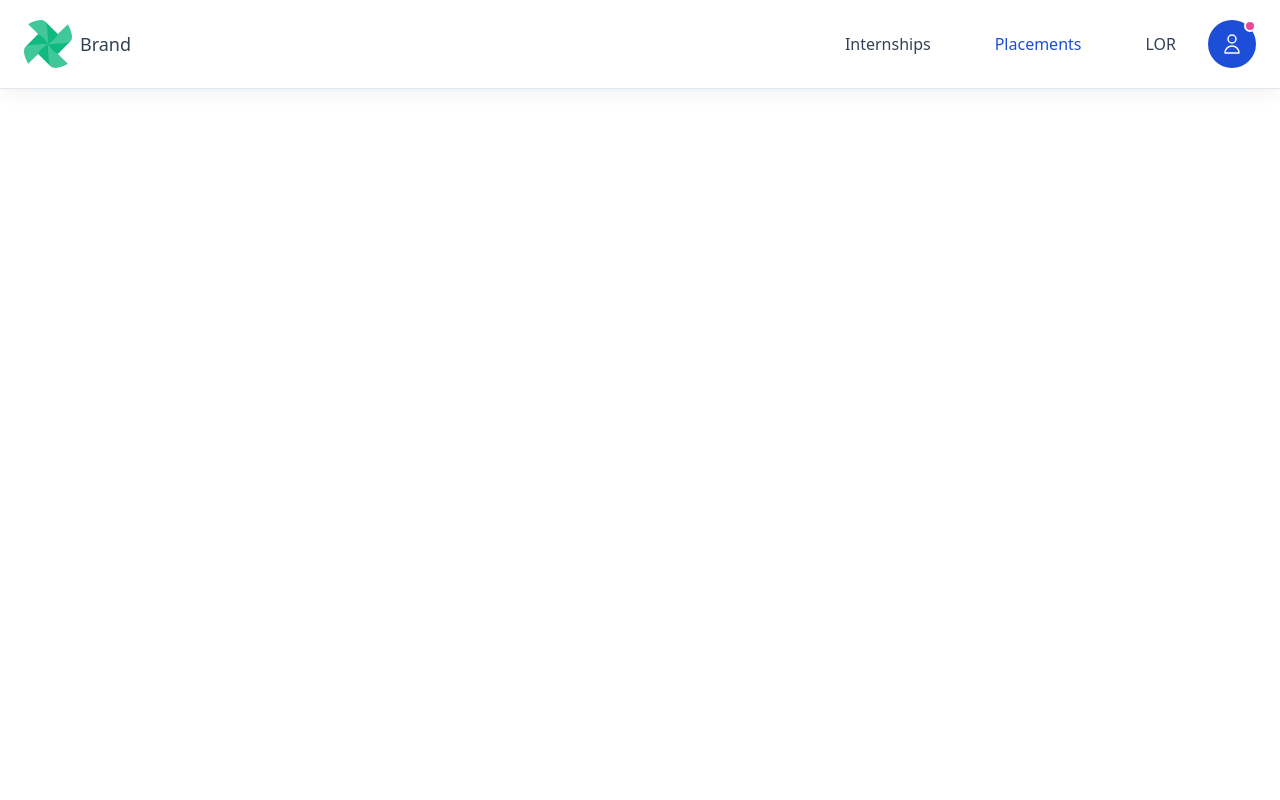
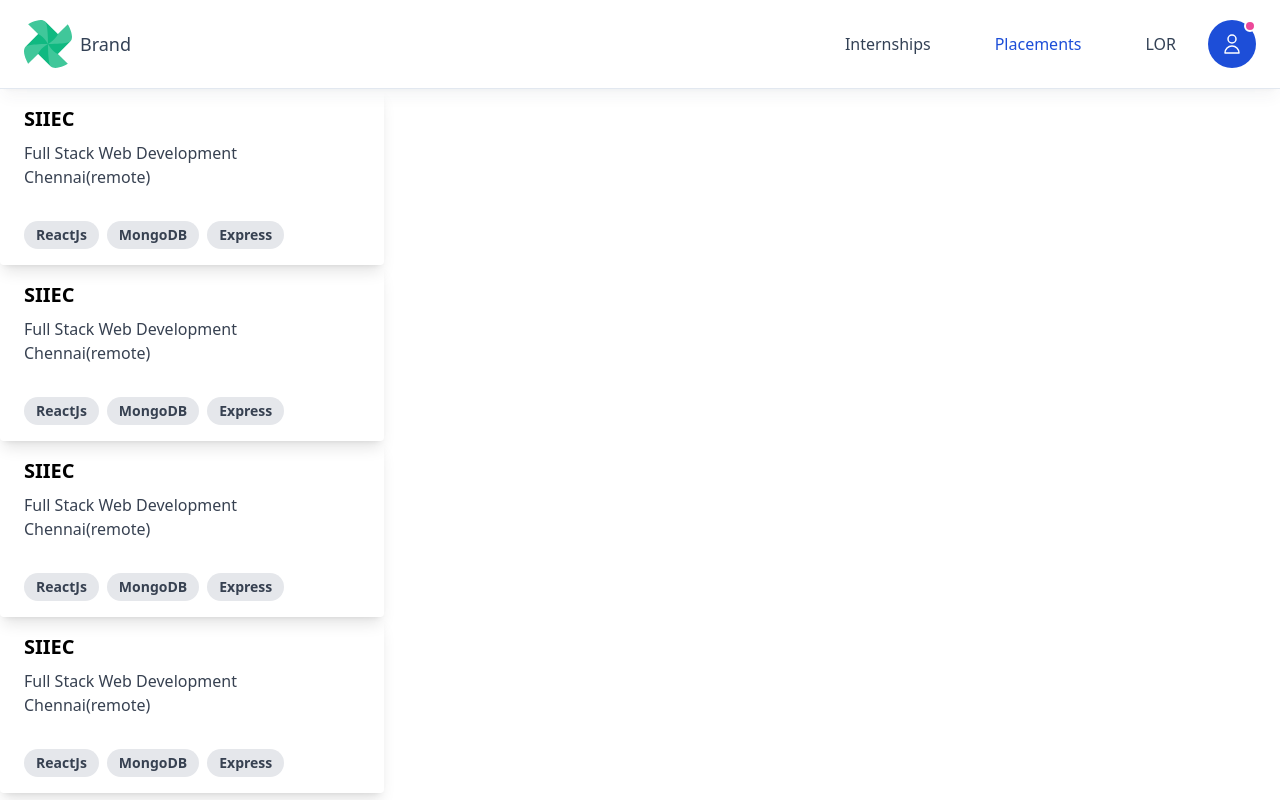
Before and after one commit to cereal-hecker/LetterUp, a React (Vite) app: page /IshipPage in a window 1280 px wide. Built offline with nearby package versions, Linux system fonts and the light colour scheme.

Commit message:
internships page integrated

```diff
--- a/src/App.jsx
+++ b/src/App.jsx
@@ -1,7 +1,7 @@
 import React, { useState } from "react";
 import { BrowserRouter, Route, Routes } from "react-router-dom";
 import Login from "./components/Login";
-import Dashboard from "./components/Dashboard";
+import IshipPage from "./components/IshipPage";
 import Navbar from "./components/Navbar";
 
 function App() {
@@ -12,7 +12,7 @@ function App() {
         <Navbar />
         <Routes>
           <Route path="/" element={<Login />} />
-          <Route path="/dashboard" element={<Dashboard />} />
+          <Route path="/IshipPage" element={<IshipPage />} />
         </Routes>
       </div>
     </BrowserRouter>
--- a/src/components/Dashboard.jsx
+++ /dev/null
@@ -1,7 +0,0 @@
-export default function Dashboard(){
-    return(
-        <div>
-            ki
-        </div>
-    )
-}
--- /dev/null
+++ b/src/components/IshipPage.jsx
@@ -0,0 +1,15 @@
+import Internship from "./Internship";
+
+const IshipPage = () => {
+    return (
+        <div>
+        <Internship/>
+        <Internship/>
+        <Internship/>
+        <Internship/>
+        </div>
+
+     );
+}
+
+export default IshipPage;
--- a/src/components/Login.jsx
+++ b/src/components/Login.jsx
@@ -1,3 +1,5 @@
+import Internship from "./Internship";
+
  const Login = () => {
   return (
 
--- a/src/components/Navbar.jsx
+++ b/src/components/Navbar.jsx
@@ -89,7 +89,7 @@ export default function NavbarAvatarPreview() {
                   aria-haspopup="false"
                   tabIndex="0"
                   className="flex items-center gap-2 py-4 transition-colors duration-300 hover:text-blue-700 focus:bg-emerald-50 focus:outline-none focus-visible:outline-none lg:px-8"
-                  href="javascript:void(0)"
+                  href="/IshipPage"
                 >
                   <span>Internships </span>
                 </a>
```
